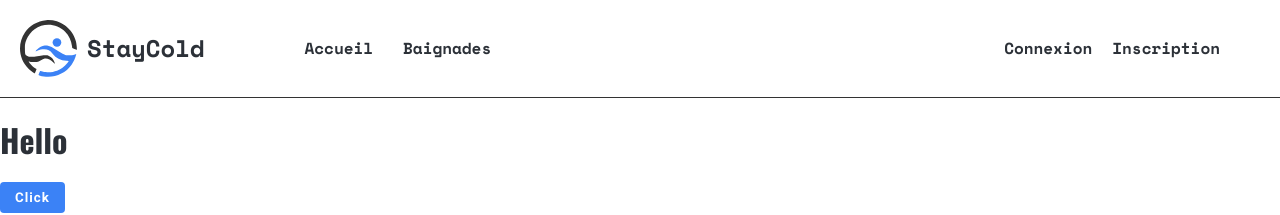
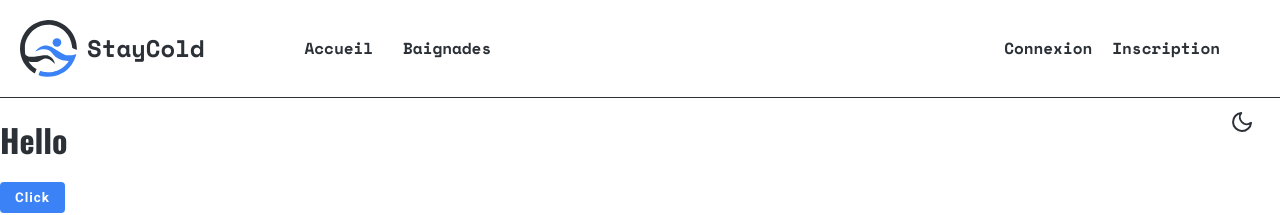
Before and after one commit to RoXxIV/Staycold-TS, a Vue app in the folder client-sc/: page / in a window 1280 px wide. Shown: the top 215 px of the page. Built offline with nearby package versions, Linux system fonts and the light colour scheme.

Commit message:
feat: Added the responsive light theme switch and implemented theme preferences saving in local storage.

```diff
--- a/client-sc/src/App.vue
+++ b/client-sc/src/App.vue
@@ -1,11 +1,11 @@
+<template>
+  <MyHeader />
+  <RouterView />
+</template>
+
 <script setup lang="ts">
 import { RouterLink, RouterView } from "vue-router";
 import MyHeader from "./components/structure/header/MyHeader.vue";
 </script>
 
-<template>
-  <MyHeader />
-  <RouterView />
-</template>
-
-<style scoped></style>
+<style scoped lang="scss"></style>
--- a/client-sc/src/assets/variables.scss
+++ b/client-sc/src/assets/variables.scss
@@ -3,7 +3,6 @@
 /* Variables __________*/
 :root {
   --light-gray: #fafafa;
-  --less-light-gray: #333333;
   --blue: #3b82f6;
   --gray: #2c3138;
   --gray-card: #c4c4c4;
@@ -14,24 +13,25 @@
   --oswald: "Oswald", sans-serif;
   --roboto: "Roboto", sans-serif;
   --space-mono: "Space Mono", monospace;
-}
 
-/* semantic color variables for this project */
-:root {
-  --color-dark-border: var(--less-light-gray);
+  /* Default theme */
+
+  --color-dark-border: var(--gray);
   --color-light-border: var(--light-gray);
   --color-blue: var(--blue);
   --color-body-background: var(--white);
   --color-text: var(--gray);
-  --logo-svg-color: var(--less-light-gray);
-  --icon-burger: var(--less-light-gray);
+  --logo-svg-color: var(--gray);
+  --icon-burger: var(--gray);
   --nav-mobile-background: var(--white);
 }
 
-/*
-@media (prefers-color-scheme: dark) {
-  :root {
-
-  }
+[data-theme="darkMode"] {
+  --color-dark-border: var(--white);
+  --color-light-border: var(--gray);
+  --color-body-background: var(--gray);
+  --color-text: var(--white);
+  --logo-svg-color: var(--white);
+  --icon-burger: var(--white);
+  --nav-mobile-background: var(--gray);
 }
-*/
--- a/client-sc/src/components/structure/header/IconBurger.vue
+++ b/client-sc/src/components/structure/header/IconBurger.vue
@@ -16,7 +16,9 @@
     </span>
   </div>
 </template>
+
 <script setup lang="ts"></script>
+
 <style lang="scss" scoped>
 .menu-burger {
   display: flex;
--- a/client-sc/src/components/structure/header/MobileNav.vue
+++ b/client-sc/src/components/structure/header/MobileNav.vue
@@ -2,6 +2,15 @@
   <div id="mobile-nav">
     <!-- Nav default ----------->
     <ul>
+      <!-- Toggle theme ----------->
+      <li
+        @click="toggleThemeAndEmit"
+        aria-label="Toggle themes"
+        id="toggle-theme-mobile"
+      >
+        <span v-if="theme === 'darkMode'">Theme 🌞</span>
+        <span v-else>Theme 🌚</span>
+      </li>
       <li @click="closeMenuAndEmit">
         <router-link to="/">Accueil</router-link>
       </li>
@@ -22,14 +31,26 @@
     <!--Nav User <ul></ul>-->
   </div>
 </template>
+
 <script setup lang="ts">
+import { ref } from "vue";
+
 // Define the emitted events for the component.
-const emits = defineEmits(["closeMenu"]);
+const emits = defineEmits(["closeMenu", "toggleTheme"]);
 
+const theme = ref<string>("");
+
+// Function to close the menu and emit the "closeMenu" event.
 const closeMenuAndEmit = () => {
   emits("closeMenu");
 };
+
+// Function to toggle the theme and emit the "toggleTheme" event.
+const toggleThemeAndEmit = () => {
+  emits("toggleTheme");
+};
 </script>
+
 <style lang="scss" scoped>
 #mobile-nav {
   position: absolute;
@@ -42,6 +63,7 @@ const closeMenuAndEmit = () => {
       padding: 15px 0px 15px 15px;
       background: var(--nav-mobile-background);
       border-bottom: 1px solid var(--color-dark-border);
+      cursor: pointer;
     }
   }
 }
--- a/client-sc/src/components/structure/header/MyHeader.vue
+++ b/client-sc/src/components/structure/header/MyHeader.vue
@@ -1,8 +1,8 @@
 <template>
   <div>
     <header>
-      <!-- Logo ----------->
-      <router-link to="/" id="logo">
+      <!-- Logo Staycold ----------->
+      <router-link to="/" id="logo-staycold">
         <svg
           width="57px"
           height="57px"
@@ -49,16 +49,64 @@
       <div id="icon-burger">
         <IconBurger @click="toggleBurgerMenu" id="btn-burger" />
       </div>
+      <!-- Toggle theme light/dark -->
+      <span @click="toggleTheme" aria-label="Toggle themes" id="toggle-theme">
+        <!-- Sun button -->
+        <span v-if="theme === 'darkMode'"
+          ><svg
+            xmlns="http://www.w3.org/2000/svg"
+            width="24"
+            height="24"
+            viewBox="0 0 24 24"
+            fill="none"
+            stroke="currentColor"
+            stroke-width="2"
+            stroke-linecap="round"
+            stroke-linejoin="round"
+            class="feather feather-sun"
+          >
+            <circle cx="12" cy="12" r="5"></circle>
+            <line x1="12" y1="1" x2="12" y2="3"></line>
+            <line x1="12" y1="21" x2="12" y2="23"></line>
+            <line x1="4.22" y1="4.22" x2="5.64" y2="5.64"></line>
+            <line x1="18.36" y1="18.36" x2="19.78" y2="19.78"></line>
+            <line x1="1" y1="12" x2="3" y2="12"></line>
+            <line x1="21" y1="12" x2="23" y2="12"></line>
+            <line x1="4.22" y1="19.78" x2="5.64" y2="18.36"></line>
+            <line x1="18.36" y1="5.64" x2="19.78" y2="4.22"></line></svg
+        ></span>
+        <!-- Moon button -->
+        <span v-else
+          ><svg
+            xmlns="http://www.w3.org/2000/svg"
+            width="24"
+            height="24"
+            viewBox="0 0 24 24"
+            fill="none"
+            stroke-width="2"
+            stroke-linecap="round"
+            stroke-linejoin="round"
+            class="feather feather-moon"
+          >
+            <path
+              d="M21 12.79A9 9 0 1 1 11.21 3 7 7 0 0 0 21 12.79z"
+            ></path></svg
+        ></span>
+      </span>
     </header>
     <!-- Mobile menu ----------->
     <transition name="fade">
-      <MobileNav v-if="toggleMobileMenu" @closeMenu="toggleBurgerMenu" />
+      <MobileNav
+        v-if="toggleMobileMenu"
+        @closeMenu="toggleBurgerMenu"
+        @toggle-theme="toggleTheme"
+      />
     </transition>
   </div>
 </template>
 
 <script setup lang="ts">
-import { ref } from "vue";
+import { ref, onMounted, onBeforeUnmount } from "vue";
 import IconBurger from "./IconBurger.vue";
 import MobileNav from "./MobileNav.vue";
 
@@ -82,6 +130,26 @@ const toggleBurgerMenu = () => {
 
   toggleMobileMenu.value = !toggleMobileMenu.value;
 };
+
+const theme = ref<string>("");
+// Function to toggle the theme (Light/dark) and set it to the local storage
+const toggleTheme = () => {
+  theme.value = theme.value === "darkMode" ? "" : "darkMode";
+  document.documentElement.setAttribute("data-theme", theme.value);
+  localStorage.setItem("theme", theme.value);
+};
+// Load theme from local storage on component mount
+onMounted(() => {
+  const savedTheme = localStorage.getItem("theme");
+  if (savedTheme) {
+    theme.value = savedTheme;
+    document.documentElement.setAttribute("data-theme", savedTheme);
+  }
+});
+// Save theme to local storage on component unmount
+onBeforeUnmount(() => {
+  localStorage.setItem("theme", theme.value);
+});
 </script>
 
 <style lang="scss">
@@ -105,7 +173,7 @@ header {
     }
   }
   /* Logo __________*/
-  #logo {
+  #logo-staycold {
     display: flex;
     align-items: center;
     margin-right: 100px;
@@ -158,6 +226,13 @@ header {
       }
     }
   }
+  /* Theme button svg __________*/
+  .feather-sun path {
+    stroke: var(--white);
+  }
+  .feather-moon path {
+    stroke: var(--gray);
+  }
   /* Burger __________*/
   #icon-burger {
     display: none;
@@ -166,5 +241,23 @@ header {
       display: block;
     }
   }
+  /* Toggle theme __________*/
+  #toggle-theme {
+    position: absolute;
+    left: calc(100% - 50px);
+    top: 110px;
+    z-index: 10;
+    span {
+      font-size: 1.4em;
+      user-select: none;
+      cursor: pointer;
+    }
+    @include media-max(991.98px) {
+      top: 160px;
+      @include media-max(667.98px) {
+        display: none;
+      }
+    }
+  }
 }
 </style>
--- a/client-sc/src/views/AllBathsView.vue
+++ b/client-sc/src/views/AllBathsView.vue
@@ -1,8 +1,9 @@
-<script setup lang="ts"></script>
-
 <template>
   <h1>Baignades</h1>
 </template>
+
+<script setup lang="ts"></script>
+
 <style lang="scss">
 /* Your SCSS styles here */
 </style>
--- a/client-sc/src/views/HomeView.vue
+++ b/client-sc/src/views/HomeView.vue
@@ -1,5 +1,3 @@
-<script setup lang="ts"></script>
-
 <template>
   <h1>Hello</h1>
   <button>Click</button>
@@ -9,6 +7,9 @@
     aliquam hic dolorum! Aliquam sequi fugiat similique magnam.
   </p>
 </template>
+
+<script setup lang="ts"></script>
+
 <style lang="scss">
 /* Your SCSS styles here */
 </style>
--- a/client-sc/src/views/auth/Login.vue
+++ b/client-sc/src/views/auth/Login.vue
@@ -1,8 +1,9 @@
-<script setup lang="ts"></script>
-
 <template>
   <h1>Connexion</h1>
 </template>
+
+<script setup lang="ts"></script>
+
 <style lang="scss">
 /* Your SCSS styles here */
 </style>
--- a/client-sc/src/views/auth/Register.vue
+++ b/client-sc/src/views/auth/Register.vue
@@ -1,8 +1,9 @@
-<script setup lang="ts"></script>
-
 <template>
   <h1>Inscription</h1>
 </template>
+
+<script setup lang="ts"></script>
+
 <style lang="scss">
 /* Your SCSS styles here */
 </style>
```
